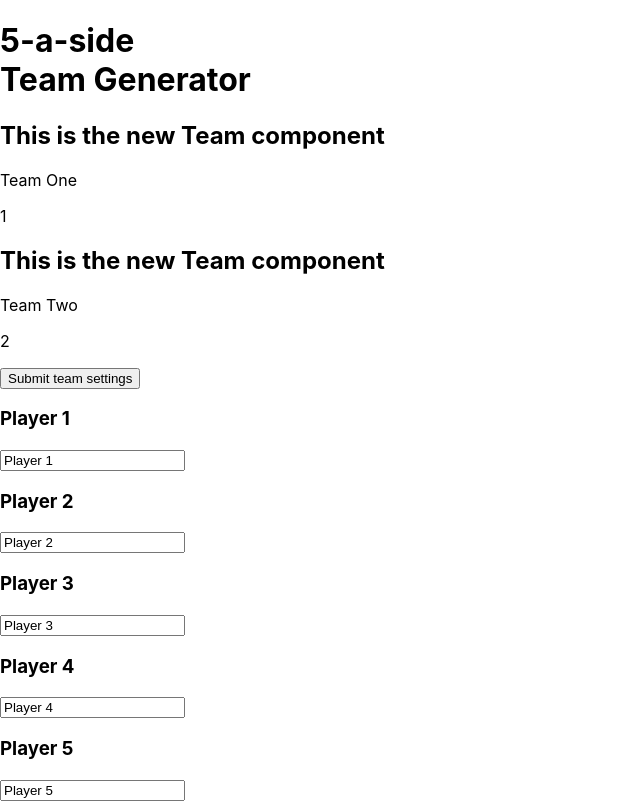
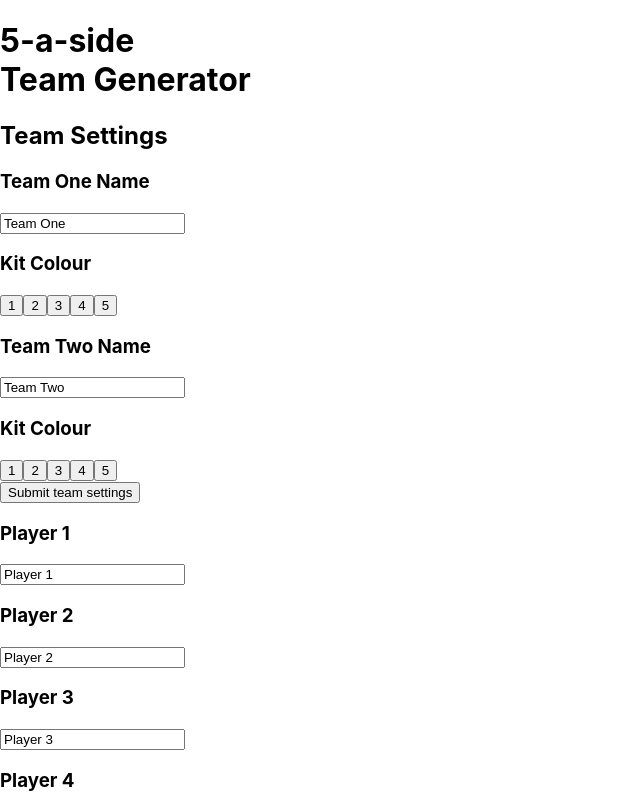
Before and after one commit to Nelboh/technical-challenge, a React (Create React App) app: page / in a window 1280 px wide. Shown: the top 803 px of the page, without its empty margins (0-640 px from the left). Built offline with nearby package versions, Linux system fonts and the light colour scheme.

Commit message:
Refactored hard-coded kit colour buttons into KitColourButtons component

```diff
--- /dev/null
+++ b/src/components/KitColourButton.js
@@ -0,0 +1,11 @@
+const KitColourButton = ({ colourOption, kitClass, handleTeamColour, colour }) => (
+    <>
+        <button
+            colourOption={colourOption}
+            className={colour === { colourOption } ? "kitButton {kitClass} kitSelected" : "kitButton {kitClass}"}
+            onClick={handleTeamColour}
+        >{colourOption}</button>
+    </>
+)
+
+export default KitColourButton;
--- a/src/components/Settings/Settings.js
+++ b/src/components/Settings/Settings.js
@@ -1,17 +1,17 @@
 // import TeamDetails from "../TeamDetails/TeamDetails";
 import Players from "../Players/Players";
-import Team from "../Team/Team";
-import SubmitTeams from "../SubmitTeams";
+// import Team from "../Team/Team";
+import TeamsForm from "../TeamsForm";
 
 const Settings = () => (
 
     <section className="settingsPage">
 
-        <Team team="0" />
+        {/* <Team team="0" />
 
-        <Team team="1" />
+        <Team team="1" /> */}
 
-        <SubmitTeams />
+        <TeamsForm />
 
         {/* <TeamDetails /> */}
 
--- a/src/components/Team/Team.js
+++ b/src/components/Team/Team.js
@@ -1,6 +1,7 @@
 import React from "react";
 import initial from "../../data/initial";
 import store from "../../data/store";
+import KitColourButton from "../KitColourButton";
 
 class Team extends React.Component {
     constructor(props) {
@@ -8,16 +9,76 @@ class Team extends React.Component {
 
         this.state = {
             name: store.getState().teamSettings[this.props.team].details.name,
+
             colour: store.getState().teamSettings[this.props.team].details.colour,
+        }
+
+        this.handleTeamName = this.handleTeamName.bind(this);
+    }
+
+    handleTeamName = (e) => {
+
+        if (e.currentTarget.value === "") {
+            this.setState({ name: this.props.defaultTeamName })
+        } else {
+            this.setState({ name: e.currentTarget.value });
         }
     }
 
+    handleTeamColour = (e) => {
+        this.setState({ colour: e.target.value });
+    }
+
     render() {
+
         return (
             <>
-                <h1>This is the new Team component</h1>
-                <p>{this.state.name}</p>
-                <p>{this.state.colour}</p>
+
+                <h3>{this.props.defaultTeamName} Name</h3>
+                <input
+                    onChange={this.handleTeamName}
+                    defaultValue={this.state.name}
+                />
+
+                <div>
+                    <h3>Kit Colour</h3>
+                    <KitColourButton
+                        colourOption="1"
+                        kitClass="kit1"
+                        handleTeamColour={this.handleTeamColour}
+                        colour={this.state.colour}
+                    />
+
+                    <KitColourButton
+                        colourOption="2"
+                        kitClass="kit2"
+                        handleTeamColour={this.handleTeamColour}
+                        colour={this.state.colour}
+                    />
+
+                    <KitColourButton
+                        colourOption="3"
+                        kitClass="kit3"
+                        handleTeamColour={this.handleTeamColour}
+                        colour={this.state.colour}
+                    />
+
+                    <KitColourButton
+                        colourOption="4"
+                        kitClass="kit5"
+                        handleTeamColour={this.handleTeamColour}
+                        colour={this.state.colour}
+                    />
+
+                    <KitColourButton
+                        colourOption="5"
+                        kitClass="kit5"
+                        handleTeamColour={this.handleTeamColour}
+                        colour={this.state.colour}
+                    />
+
+                </div>
+
             </>
         )
     }
--- a/src/components/SubmitTeams.js
+++ b/src/components/TeamsForm.js
@@ -1,6 +1,7 @@
 import React from "react";
 import initial from "../data/initial";
 import store from "../data/store";
+import Team from "./Team/Team";
 
 class SubmitTeams extends React.Component {
     constructor(props) {
@@ -15,12 +16,18 @@ class SubmitTeams extends React.Component {
 
     render() {
         return (
-            <>
+            <form onSubmit={this.handleSubmitTeams}>
+
+                <h1>Team Settings</h1>
+
+                <Team team="0" defaultTeamName="Team One" />
+
+                <Team team="1" defaultTeamName="Team Two" />
+
                 <button
                     type="submit"
-                    onClick={this.handleSubmitTeams}
                 >Submit team settings</button>
-            </>
+            </form>
         )
     }
 
--- a/src/data/reducers.js
+++ b/src/data/reducers.js
@@ -2,6 +2,21 @@ import initial from "./initial";
 
 const reducer = (state, action) => {
     switch (action.type) {
+
+        case "SET_TEAM_DETAILS": {
+
+            // const index = state.teamSettings.findIndex(teamSettings => teamSettings.id !== action.payload.index);
+
+            const index = action.payload.index;
+
+            const updatedTeamSettings = [...state.teamSettings];
+
+            updatedTeamSettings[index].details.name = action.payload.name;
+
+            updatedTeamSettings[index].details.colour = action.payload.colour;
+
+            return { ...state, teamSettings: updatedTeamSettings }
+        }
 
         case "SET_TEAM_A_NAME": {
             return { ...state, teamAName: action.payload }
```
Also changed, not shown: 1 other file (tests, documents, lock files or other folders).
